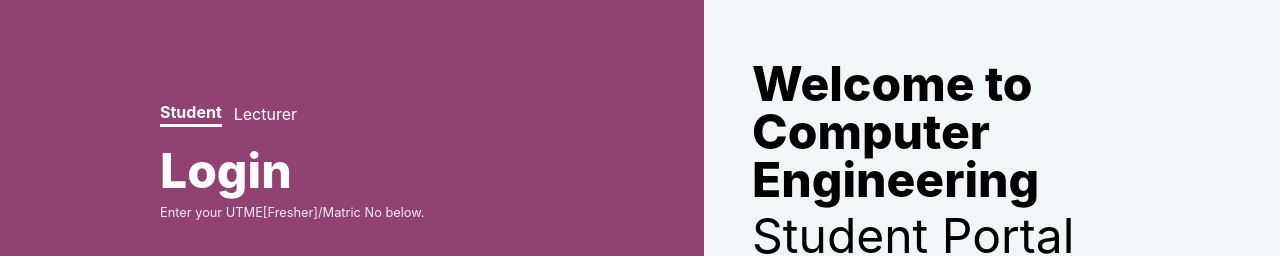
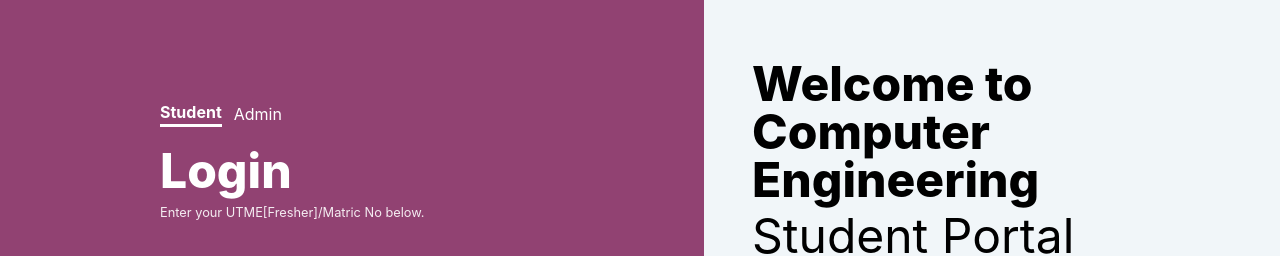
Before and after one commit to bankeytech/CompEng, a React (Vite) app: page /StudentLogin in a window 1280 px wide. Shown: the top 256 px of the page. Built offline with nearby package versions, Linux system fonts and the light colour scheme; a web font is replaced by a local one.

Commit message:
one or two changes

```diff
--- a/src/App.jsx
+++ b/src/App.jsx
@@ -12,7 +12,7 @@
 const App = () => {
   return (
     <Routes>
-      <Route path="/" element={<Course/>} />
+      <Route path="/" element={<Home/>} />
       <Route path="/StudentSignUp" element={<StudentSignUp />} />
       <Route path="/StudentLogin" element={<StudentLogin />} />
       <Route path="/MobileSignUp" element={<MobileSignUp />} />
--- a/src/components/MobileLogin.jsx
+++ b/src/components/MobileLogin.jsx
@@ -60,7 +60,7 @@
               }`}
               onClick={() => setUserType("lecturer")}
           >
-              Lecturer
+              Admin
           </button>
         </div>
 
--- a/src/components/MobileSignUp.jsx
+++ b/src/components/MobileSignUp.jsx
@@ -57,7 +57,7 @@
             }`}
             onClick={() => setUserType("lecturer")}
           >
-            Lecturer
+            Admin
           </button>
         </div>
 
--- a/src/components/StudentLogin.jsx
+++ b/src/components/StudentLogin.jsx
@@ -154,7 +154,7 @@
                   }`}
                   onClick={() => setUserType("lecturer")}
                 >
-                  Lecturer
+                  Admin
                 </button>
              </div>
 
--- a/src/components/StudentSignUp.jsx
+++ b/src/components/StudentSignUp.jsx
@@ -158,7 +158,7 @@
                   }`}
                   onClick={() => setUserType("lecturer")}
                 >
-                  Lecturer
+                  Admin
                 </button>
              </div>
 
```
